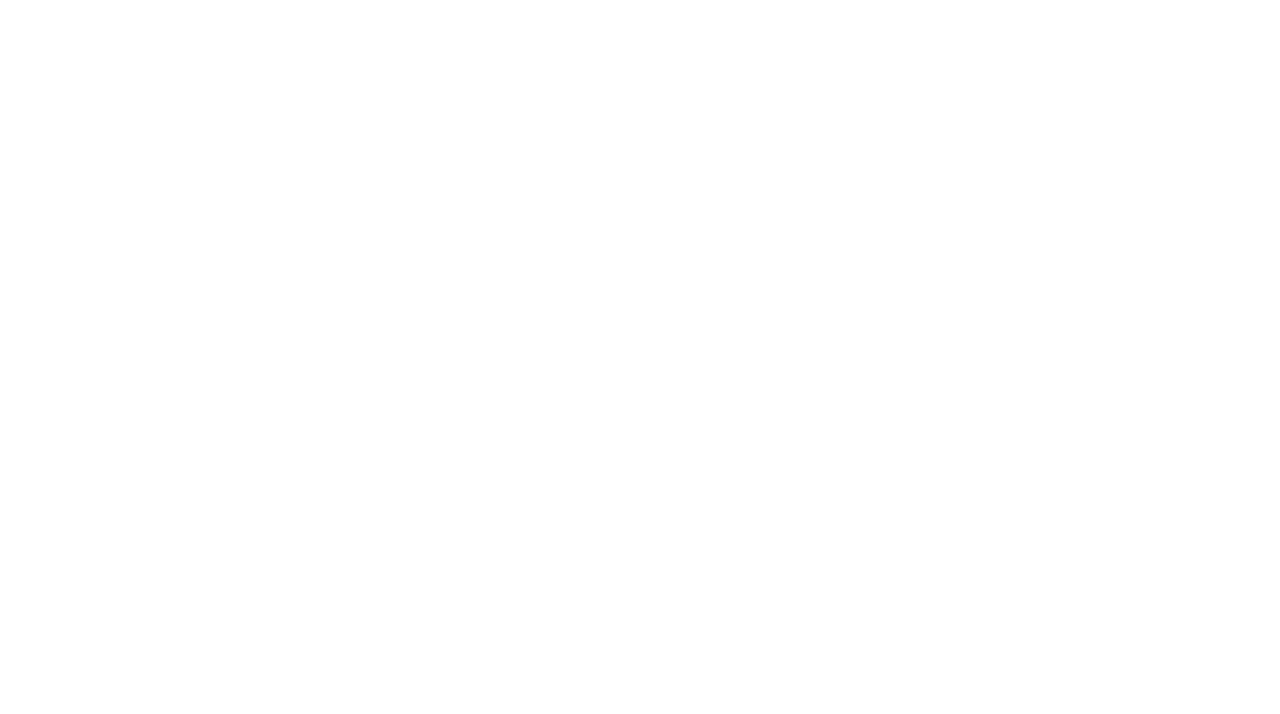
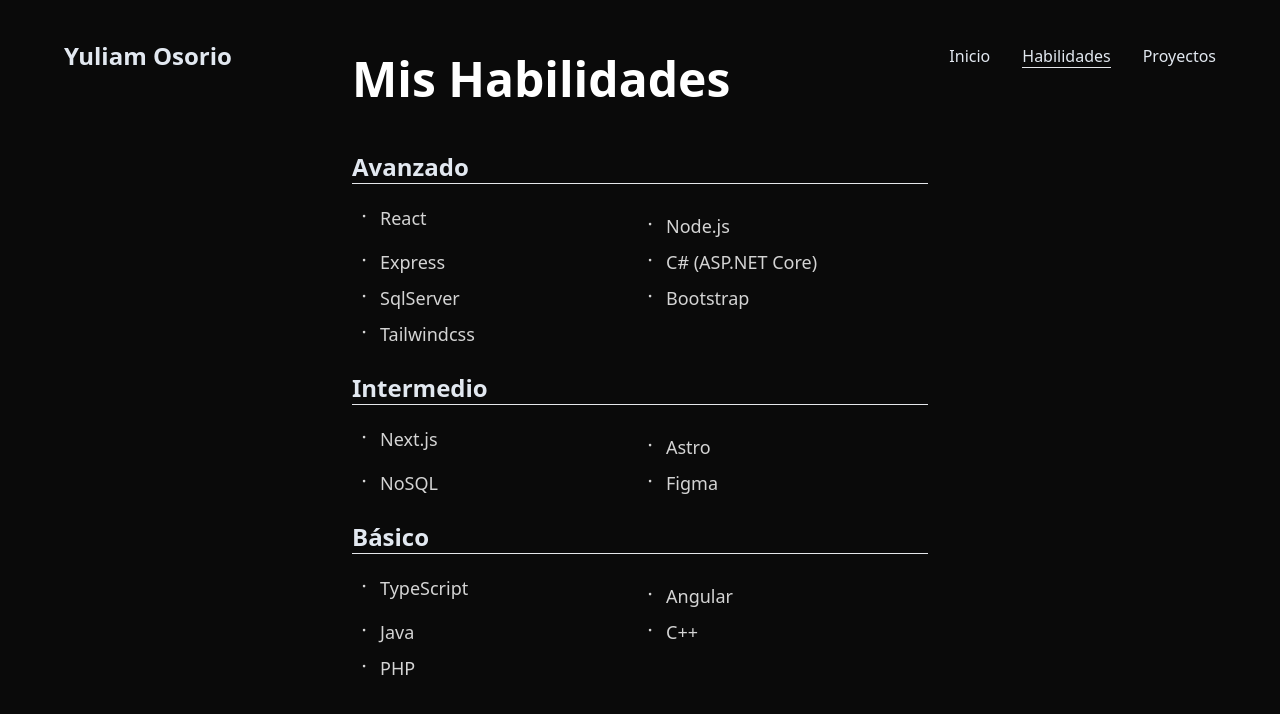
Before and after one commit to Osorio3408/Portafolio, a React (Vite) app: page /Skills in a window 1280 px wide. Before the commit this address had no page. Shown: the top 714 px of the page. Built offline with nearby package versions, Linux system fonts and the light colour scheme.

Commit message:
se agrego la vista de skills y para descargar el cv

```diff
--- a/index.html
+++ b/index.html
@@ -2,7 +2,7 @@
 <html lang="es">
   <head>
     <meta charset="UTF-8" />
-    <link rel="icon" type="image/svg+xml" href="/vite.svg" />
+    <link rel="icon" type="image/svg+xml" href="/O.jpg" />
     <meta name="viewport" content="width=device-width, initial-scale=1.0" />
     <title>Yuliam Osorio - Portafolio</title>
   </head>
--- a/src/App.jsx
+++ b/src/App.jsx
@@ -1,12 +1,14 @@
 import React from "react";
 import { BrowserRouter as Router, Routes, Route } from "react-router-dom";
 import { Home } from "./pages/home/Home";
+import { Skills } from "./pages/skills/Skills";
 
 export const App = () => {
   return (
     <Router>
       <Routes>
         <Route path="/" element={<Home />} />
+        <Route path="/Skills" element={<Skills />} />
       </Routes>
     </Router>
   );
--- a/src/pages/home/Home.jsx
+++ b/src/pages/home/Home.jsx
@@ -3,9 +3,15 @@
 import { Link } from "react-router-dom";
 
 export const Home = () => {
+  const handleDownloadCV = () => {
+    const downloadLink = document.createElement("a");
+    downloadLink.href = "/cv.pdf"; // Ruta al archivo PDF de tu CV
+    downloadLink.download = "YuliamOsorio_CV.pdf"; // Nombre del archivo que se descargará
+    downloadLink.click();
+  };
   return (
     <section className="min-h-screen bg-neutral-950 text-slate-200 flex flex-col items-center justify-center">
-      <div className="w-full max-w-2xl md:max-w-4xl xl:bg-transparent xl:max-w-6xl flex-col gap-y-4 md:flex-row flex items-center justify-between absolute top-10">
+      <div className="w-full max-w-2xl md:max-w-4xl xl:bg-transparent xl:max-w-6xl flex-col gap-y-4 md:flex-row flex items-center justify-between md:fixed top-10">
         <h1 className="text-2xl font-semibold">Yuliam Osorio</h1>
         <ul className="flex gap-8">
           <li className="">
@@ -14,17 +20,16 @@
             </Link>
           </li>
           <li className="">
-            <Link className="cursor-pointer hover:border-b ">Habilidades</Link>
+            <Link to={"/Skills"} className="cursor-pointer hover:border-b ">
+              Habilidades
+            </Link>
           </li>
           <li className="">
             <Link className="cursor-pointer hover:border-b ">Proyectos</Link>
           </li>
-          <li className="">
-            <Link className="cursor-pointer hover:border-b ">Contáctame</Link>
-          </li>
         </ul>
       </div>
-      <div className="max-w-xl h-full w-full space-y-20 pt-20 px-2 md:pt-0 md:px-0 ">
+      <div className="max-w-xl h-full w-full space-y-20 py-16 px-2 md:pt-0 md:px-0 ">
         <div>
           <h2 className="text-5xl font-bold">Yuliam Osorio</h2>
           <p className="text-md text-neutral-400 pl-1 space-y-6">
@@ -76,11 +81,22 @@
               actualmente tengo 3 gatos.
             </p>
           </div>
-          <Link className="flex items-center sm:justify-normal justify-center">
-            <button className="border text-center  border-white px-5 py-2 rounded hover:bg-neutral-950 transition-all duration-500">
-              Contáctame
-            </button>
-          </Link>
+          <div className="flex gap-10 items-center justify-center md:justify-normal">
+            <div className="flex items-center sm:justify-normal justify-center">
+              <Link
+                to={"/Skills"}
+                className="border text-center  border-white px-5 py-2 rounded hover:bg-black transition-all duration-500">
+                Ver más
+              </Link>
+            </div>
+            <div className="flex items-center sm:justify-normal justify-center">
+              <button
+                onClick={handleDownloadCV}
+                className="border text-center  border-white px-5 py-2 rounded hover:bg-black transition-all duration-500">
+                Descargar CV
+              </button>
+            </div>
+          </div>
         </div>
       </div>
     </section>
--- /dev/null
+++ b/src/pages/skills/Skills.jsx
@@ -0,0 +1,107 @@
+import { Dot } from "lucide-react";
+import React from "react";
+import { Link } from "react-router-dom";
+
+export const Skills = () => {
+  const skills = [
+    { name: "React", level: "Muy bien" },
+    { name: "Node.js", level: "Muy bien" },
+    { name: "Express", level: "Muy bien" },
+    { name: "C# (ASP.NET Core)", level: "Muy bien" },
+    { name: "TypeScript", level: "Poco" },
+    { name: "Next.js", level: "Regular" },
+    { name: "Astro", level: "Regular" },
+    { name: "SqlServer", level: "Muy bien" },
+    { name: "NoSQL", level: "Regular" },
+    { name: "Figma", level: "Regular" },
+    { name: "Angular", level: "Poco" },
+    { name: "Java", level: "Poco" },
+    { name: "C++", level: "Poco" },
+    { name: "Bootstrap", level: "Muy bien" },
+    { name: "Tailwindcss", level: "Muy bien" },
+    { name: "PHP", level: "Poco" },
+  ];
+
+  // Filtra las habilidades por nivel
+  const muyBienSkills = skills.filter((skill) => skill.level === "Muy bien");
+  const regularSkills = skills.filter((skill) => skill.level === "Regular");
+  const basicoSkills = skills.filter((skill) => skill.level === "Poco");
+
+  return (
+    <section className="min-h-screen bg-neutral-950 text-slate-200 flex flex-col items-center justify-center">
+      <div className="w-full max-w-2xl md:max-w-4xl xl:bg-transparent xl:max-w-6xl flex-col gap-y-4 md:flex-row flex items-center justify-between md:fixed top-10">
+        <h1 className="text-2xl font-semibold">Yuliam Osorio</h1>
+        <ul className="flex gap-8">
+          <li className="">
+            <Link to={"/"} className="cursor-pointer hover:border-b">
+              Inicio
+            </Link>
+          </li>
+          <li className="">
+            <Link to={"/skills"} className="cursor-pointer border-b">
+              Habilidades
+            </Link>
+          </li>
+          <li className="">
+            <Link className="cursor-pointer hover:border-b">Proyectos</Link>
+          </li>
+        </ul>
+      </div>
+      <div className="max-w-xl h-full w-full space-y-16 py-16 px-2 md:pt-0 md:px-0 ">
+        <div className="">
+          <h2 className="text-5xl font-bold mb-12 text-white">
+            Mis Habilidades
+          </h2>
+          <div>
+            <h3 className="text-2xl font-semibold mt-6 text-slate-200">
+              Avanzado
+            </h3>
+            <hr />
+            <ul className="text-lg text-neutral-300 pl-1 space-y-2 grid grid-cols-2 mt-5">
+              {muyBienSkills.map((skill, index) => (
+                <li key={index} className="flex items-start">
+                  <Dot size={16} className="mr-2 mt-1" />
+                  <div>
+                    <p className="text-neutral-300 font-light">{skill.name}</p>
+                  </div>
+                </li>
+              ))}
+            </ul>
+          </div>
+          <div>
+            <h3 className="text-2xl font-semibold mt-6 text-slate-200">
+              Intermedio
+            </h3>
+            <hr />
+            <ul className="text-lg text-neutral-300 pl-1 space-y-2 grid grid-cols-2 mt-5">
+              {regularSkills.map((skill, index) => (
+                <li key={index} className="flex items-start">
+                  <Dot size={16} className="mr-2 mt-1" />
+                  <div>
+                    <p className="text-neutral-300 font-light">{skill.name}</p>
+                  </div>
+                </li>
+              ))}
+            </ul>
+          </div>
+          <div>
+            <h3 className="text-2xl font-semibold mt-6 text-slate-200">
+              Básico
+            </h3>
+            <hr />
+            <ul className="text-lg text-neutral-300 pl-1 space-y-2 grid grid-cols-2 mt-5">
+              {basicoSkills.map((skill, index) => (
+                <li key={index} className="flex items-start">
+                  <Dot size={16} className="mr-2 mt-1" />
+                  <div>
+                    <p className="text-neutral-300 font-light">{skill.name}</p>
+                  </div>
+                </li>
+              ))}
+            </ul>
+          </div>
+        </div>
+      </div>
+    </section>
+  );
+};
```
Also changed, not shown: public/O.jpg (added), 1 other file (tests, documents, lock files or other folders).
